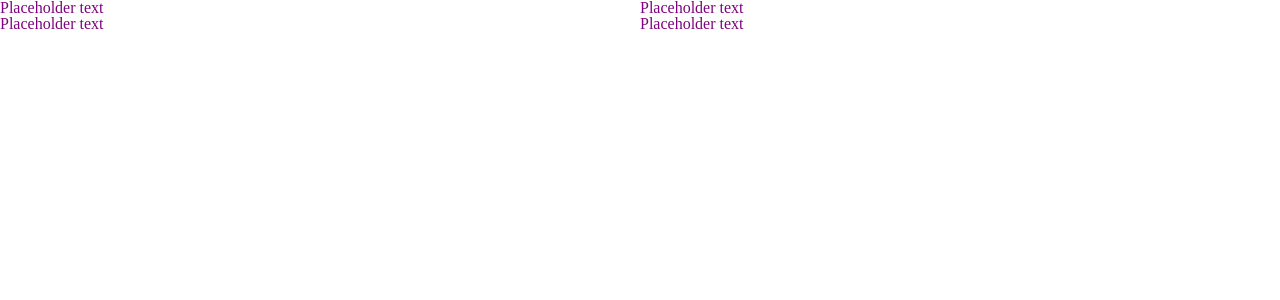
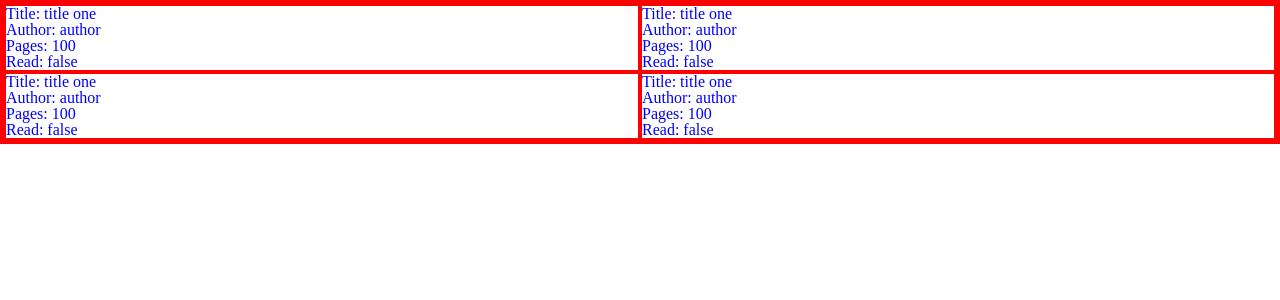
Before and after one commit to gibbonhug/library, a React (Create React App) app: page / in a window 1280 px wide. Shown: the top 300 px of the page. Built offline with nearby package versions, Linux system fonts and the light colour scheme.

Commit message:
Add BookProps interface and dummy books

```diff
--- a/src/Book.tsx
+++ b/src/Book.tsx
@@ -1,12 +1,22 @@
-import React from 'react'
+import React from 'react';
+import PropTypes from 'react';
 import './css/Book.css';
 
+interface BookProps {
+  title: string;
+  author: string;
+  pageCount: number;
+  read: boolean;
+}
 
-export default function Book() {
+export default function Book({title, author, pageCount, read}: BookProps ) {
   return (
     <div>
       <ul>
-        <li>Placeholder text</li>
+        <li>Title: {title}</li>
+        <li>Author: {author}</li>
+        <li>Pages: {pageCount}</li>
+        <li>Read: {read.toString()}</li>
       </ul>
     </div>
   )
--- a/src/css/Book.css
+++ b/src/css/Book.css
@@ -1 +1 @@
-*{color:purple}
+div{border:2px solid red}div ul{color:blue}
--- a/src/index.tsx
+++ b/src/index.tsx
@@ -11,10 +11,10 @@ const root = ReactDOM.createRoot(
 root.render(
   <React.StrictMode>
     <div id='library'>
-      <Book />
-      <Book />
-      <Book />
-      <Book />
+      <Book title='title one' author='author' pageCount={100} read={false} />
+      <Book title='title one' author='author' pageCount={100} read={false} />
+      <Book title='title one' author='author' pageCount={100} read={false} />
+      <Book title='title one' author='author' pageCount={100} read={false} />
     </div>
   </React.StrictMode>
 );
--- a/src/scss/Book.scss
+++ b/src/scss/Book.scss
@@ -1,3 +1,6 @@
-* {
-    color: purple;
+div {
+    border: 2px solid red;
+    ul {
+        color: blue;
+    }
 }
```
